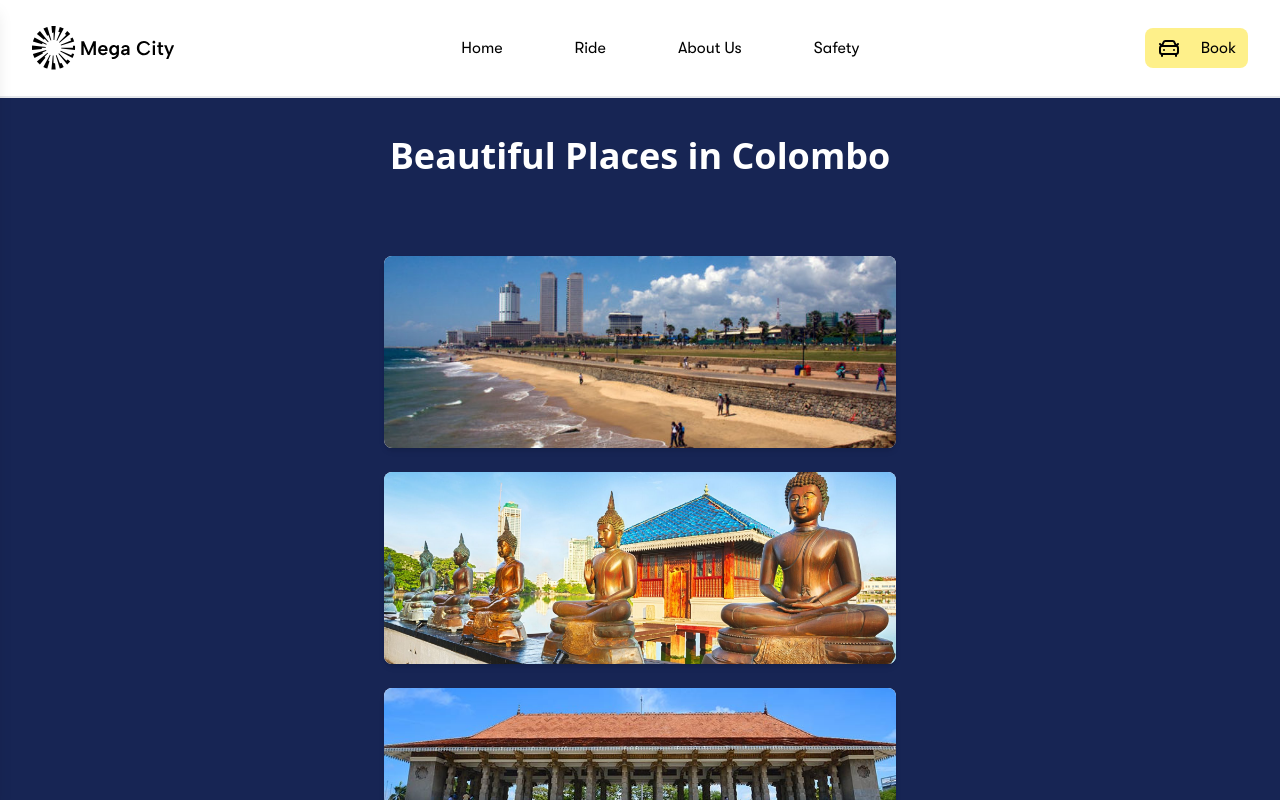
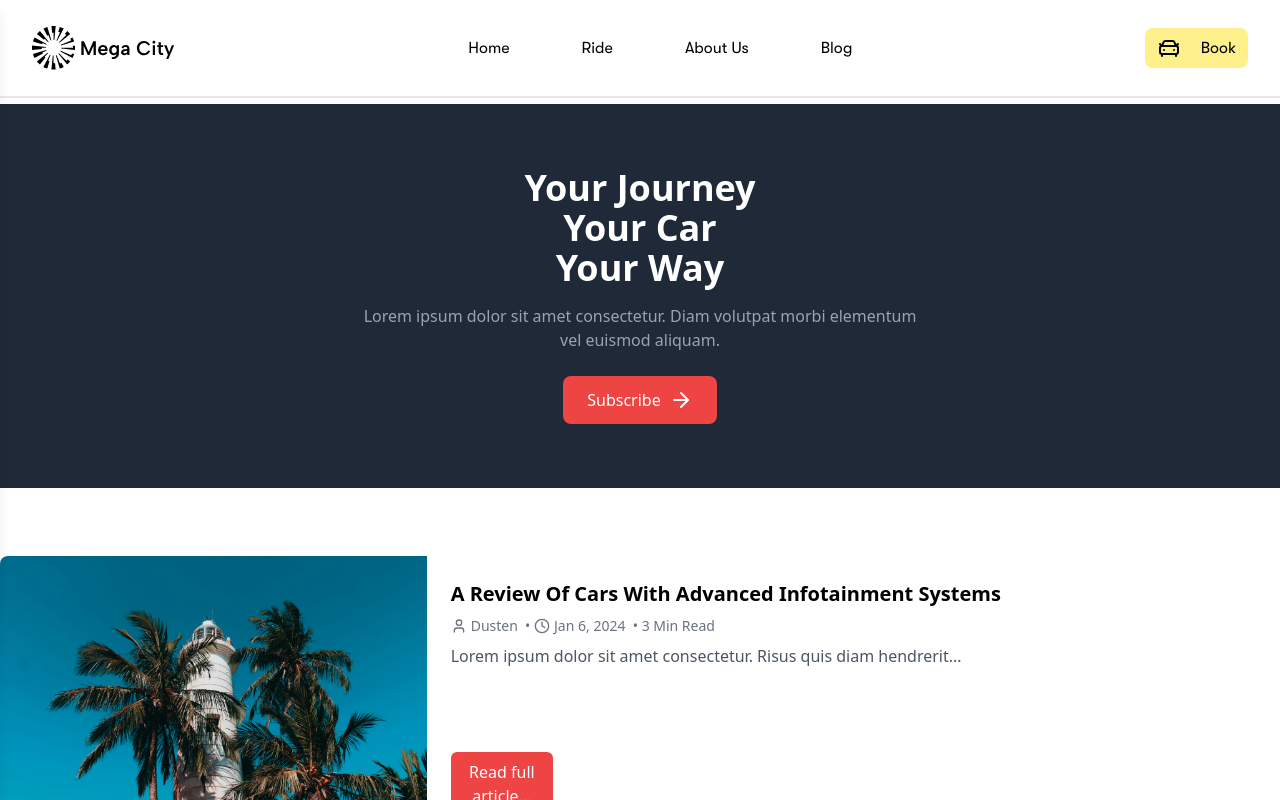
Before and after one commit to ishira-web/MegaCity_Rental_Service, a React (Vite) app in the folder Frontend/: page /blog in a window 1280 px wide. Shown: the top 800 px of the page. Built offline with nearby package versions, Linux system fonts and the light colour scheme.

Commit message:
Added UserProfile

```diff
--- a/Frontend/package.json
+++ b/Frontend/package.json
@@ -10,6 +10,7 @@
     "preview": "vite preview"
   },
   "dependencies": {
+    "@heroicons/react": "^2.2.0",
     "@react-google-maps/api": "^2.20.6",
     "axios": "^1.7.9",
     "gsap": "^3.12.7",
--- a/Frontend/src/App.jsx
+++ b/Frontend/src/App.jsx
@@ -34,7 +34,6 @@ function App() {
     <Route path='/booking' element ={<BookingLayout/>}/>
      <Route path= '/bill' element = {<Bill/>}/>
      <Route path='/driver-register' element = {<DriverRegister/>}/>
-
    </Routes>
   )
 }
--- a/Frontend/src/Pages/Blog.jsx
+++ b/Frontend/src/Pages/Blog.jsx
@@ -1,99 +1,91 @@
-import React, { useState } from "react";
-import GallFace from "/public/images/galleface.jpg";
-import inde from '/public/images/independence.jpg'
-import Ganga from '/public/images/gangaramaya.jpg'
-import museum from '/public/images/musium.jpg'
+import React from "react";
+import { ArrowRight, Clock, User } from "lucide-react";
+import pic from "/public/images/Galle.webp";
 
-
-
-function Blog() {
-  const [selectedPlace, setSelectedPlace] = useState(null);
-
-  const places = [
+const blogPosts = [
   {
-      title: "Exploring Galle Face Green: A Scenic Haven in the Heart of Colombo",
+    id: 1,
+    title: "A Review Of Cars With Advanced Infotainment Systems",
+    author: "Dusten",
+    date: "Jan 6, 2024",
+    readTime: "3 Min Read",
+    imageUrl: pic,
     description:
-        "Galle Face Green, located in the heart of Colombo, Sri Lanka, is one of the most iconic landmarks in the city. Stretching over 12 acres along the coastline, this urban park offers a serene escape from the hustle and bustle of the city, making it a popular destination for both locals and tourists. Whether you're looking to relax by the sea, enjoy outdoor activities, or explore historical landmarks, Galle Face Green has something for everyone.",
-      image: GallFace,
+      "Lorem ipsum dolor sit amet consectetur. Risus quis diam hendrerit...",
   },
   {
-      title: "Discovering Gangaramaya Temple: A Cultural and Spiritual Gem in Colombo",
+    id: 2,
+    title: "A Review Of Cars With Advanced Infotainment Systems",
+    author: "Dusten",
+    date: "Jan 6, 2024",
+    readTime: "3 Min Read",
+    imageUrl: pic,
     description:
-        "Located in the heart of Colombo, Sri Lanka, the Gangaramaya Temple is a must-see landmark for anyone interested in exploring the country’s rich Buddhist heritage. Known for its beautiful architecture, historical significance, and serene atmosphere, this temple is not just a place of worship but also a cultural hub that showcases Sri Lanka’s deep spiritual roots. Whether you're a devout follower, a curious traveler, or someone seeking to connect with Sri Lankan traditions, Gangaramaya Temple offers a memorable experience.",
-      image: Ganga,
+      "Lorem ipsum dolor sit amet consectetur. Risus quis diam hendrerit...",
   },
   {
-      title: "Independence Square",
+    id: 3,
+    title: "A Review Of Cars With Advanced Infotainment Systems",
+    author: "Dusten",
+    date: "Jan 6, 2024",
+    readTime: "3 Min Read",
+    imageUrl: pic,
     description:
-        "A historic site commemorating Sri Lanka's independence, surrounded by peaceful gardens and iconic architecture.",
-      image: inde,
+      "Lorem ipsum dolor sit amet consectetur. Risus quis diam hendrerit...",
   },
   {
-      title: "National Museum of Colombo",
+    id: 4,
+    title: "A Review Of Cars With Advanced Infotainment Systems",
+    author: "Dusten",
+    date: "Jan 6, 2024",
+    readTime: "3 Min Read",
+    imageUrl: pic,
     description:
-        "Sri Lanka's largest museum, showcasing a rich collection of artifacts, art, and historical exhibits.",
-      image: museum,
+      "Lorem ipsum dolor sit amet consectetur. Risus quis diam hendrerit...",
   },
 ];
 
-  const openModal = (place) => {
-    setSelectedPlace(place);
-  };
+function Blog() {
+  return (
+    <div className=" text-white min-h-screen mt-16 relative py-10">
+      {/* Header Section */}
+      <header className="py-16 px-6 text-center bg-gray-800 ">
+        <h1 className="text-4xl font-bold">Your Journey<br />Your Car<br />Your Way</h1>
+        <p className="mt-4 text-gray-400 max-w-xl mx-auto">
+          Lorem ipsum dolor sit amet consectetur. Diam volutpat morbi elementum vel euismod aliquam.
+        </p>
+        <button className="mt-6 bg-red-500 px-6 py-3 rounded-lg flex items-center mx-auto hover:bg-red-600 transition-all">
+          Subscribe
+          <ArrowRight className="ml-2" />
+        </button>
+      </header>
 
-  const closeModal = () => {
-    setSelectedPlace(null);
-  };
+      {/* Blog Section */}
+      <div className="w-full min-w-[10vw] ">
+        <h2 className="text-3xl font-bold mb-8">All posts</h2>
 
-  return (
-    <div className="min-h-screen bg-blue-950 p-6">
-      <div className="container mx-auto">
-        <h1 className="text-4xl font-bold text-center text-white mt-28">
-          Beautiful Places in Colombo
-        </h1>
-        <div className="flex flex-col gap-6 mt-20 justify-center items-center">
-          {places.map((place, index) => (
-            <div
-              key={index}
-              onClick={() => openModal(place)}
-              className="bg-white rounded-lg w-[40vw] h-[15vw] flex flex-col  shadow-md overflow-hidden hover:shadow-lg transition-shadow duration-300 cursor-pointer"
-            >
-              <img
-                src={place.image}
-                alt={place.title}
-                className="w-full h-48 object-cover"
-              />
-              <div className="p-4 mt-5">
-                <h2 className="text-lg font-semibold text-gray-800 text-center">
-                  {place.title}
-                </h2>
+        <div className="space-y-8">
+          {blogPosts.map((post) => (
+            <div key={post.id} className="flex bg-white text-black rounded-lg shadow-md overflow-hidden">
+              <img src={post.imageUrl} alt={post.title} className="w-1/3 object-cover" />
+              <div className="p-6 flex flex-col justify-between w-2/3">
+                <div>
+                  <h3 className="text-xl font-bold">{post.title}</h3>
+                  <div className="flex items-center text-gray-500 text-sm my-2">
+                    <User size={16} className="mr-1" /> {post.author} &nbsp;•&nbsp;
+                    <Clock size={16} className="mr-1" /> {post.date} &nbsp;•&nbsp;
+                    {post.readTime}
+                  </div>
+                  <p className="text-gray-600">{post.description}</p>
+                </div>
+                <button className="mt-4 w-[8vw] bg-red-500 text-white px-4 py-2 rounded-md hover:bg-red-600 transition-all">
+                  Read full article...
+                </button>
               </div>
             </div>
           ))}
         </div>
       </div>
-
-      {/* Modal */}
-      {selectedPlace && (
-        <div className="fixed inset-0 bg-black bg-opacity-50 flex items-center justify-center z-50">
-          <div className="bg-white rounded-lg shadow-lg max-w-lg w-full p-6 relative">
-            <button
-              onClick={closeModal}
-              className="absolute top-1 right-1 text-gray-500 hover:text-gray-800"
-            >
-              ✖
-            </button>
-            <img
-              src={selectedPlace.image}
-              alt={selectedPlace.title}
-              className="w-full h-64 object-cover rounded-lg mb-4"
-            />
-            <h2 className="text-2xl font-bold text-gray-800 mb-4">
-              {selectedPlace.title}
-            </h2>
-            <p className="text-gray-600">{selectedPlace.description}</p>
-          </div>
-        </div>
-      )}
     </div>
   );
 }
--- a/Frontend/src/Pages/Layout/RideLayout.jsx
+++ b/Frontend/src/Pages/Layout/RideLayout.jsx
@@ -1,5 +1,4 @@
 import React from 'react'
-import NavbarUser from '../NavbarUser'
 import Ride from '../Ride'
 import Footer from '../Footer'
 import { Outlet } from 'react-router-dom'
@@ -7,6 +6,7 @@ import Ride2 from '../Ride2'
 import BookingBanner from '../BookingBanner'
 import BannerServices from '../BannerServices'
 import BannerCount from '../Components/BannerCount'
+import NavbarUser from '../NavbarUser'
 
 function RideLayout() {
   return (
--- a/Frontend/src/Pages/Navbar.jsx
+++ b/Frontend/src/Pages/Navbar.jsx
@@ -34,7 +34,8 @@ function Navbar() {
         <li className="cursor-pointer p-3 hover:underline">
           <Link to="/about">About Us</Link>
         </li>
-        <li className="cursor-pointer p-3 hover:underline">Safety</li>
+        <li className="cursor-pointer p-3 hover:underline">
+          <Link to="/blog"> Blog</Link></li>
       </ul>
 
       {/* Book Button */}
--- a/Frontend/src/Pages/NavbarUser.jsx
+++ b/Frontend/src/Pages/NavbarUser.jsx
@@ -1,12 +1,14 @@
 import React, { useState, useEffect, useRef } from 'react';
 import Logo from '/public/images/Logo.svg';
-import { CarFront, Menu, X } from 'lucide-react'; // Hamburger and Close icons
+import { User, Menu, X } from 'lucide-react';
 import { Link } from 'react-router-dom';
 import { gsap } from 'gsap';
 
 function NavbarUser() {
   const [menuOpen, setMenuOpen] = useState(false);
+  const [userMenuOpen, setUserMenuOpen] = useState(false);
   const menuRef = useRef(null);
+  const userMenuRef = useRef(null);
 
   useEffect(() => {
     if (menuOpen) {
@@ -16,14 +18,24 @@ function NavbarUser() {
     }
   }, [menuOpen]);
 
+  useEffect(() => {
+    function handleClickOutside(event) {
+      if (userMenuRef.current && !userMenuRef.current.contains(event.target)) {
+        setUserMenuOpen(false);
+      }
+    }
+    document.addEventListener("mousedown", handleClickOutside);
+    return () => {
+      document.removeEventListener("mousedown", handleClickOutside);
+    };
+  }, []);
+
   return (
     <div className="flex justify-between bg-white text-black items-center py-6 px-8 border-b-2 fixed top-0 left-0 w-full z-50">
-      {/* Logo */}
       <a href="#Home">
         <img src={Logo} alt="logo" className="w-[9rem]" />
       </a>
 
-      {/* Desktop Navigation */}
       <ul className="hidden xl:flex items-center gap-12 font-walsheim text-base">
         <li className="cursor-pointer p-3 hover:underline">
           <Link to="/">Home</Link>
@@ -34,23 +46,28 @@ function NavbarUser() {
         <li className="cursor-pointer p-3 hover:underline">
           <Link to="/about">About Us</Link>
         </li>
-        <li className="cursor-pointer p-3 hover:underline">Safety</li>
+        <li className="cursor-pointer p-3 hover:underline">Blog</li>
       </ul>
 
-      {/* Book Button */}
-      <Link to="/ride">
-        <div className="hidden xl:flex items-center bg-yellow-200 px-3 py-2 gap-5 rounded-lg font-walsheim text-base cursor-pointer">
-          <CarFront />
-          <h1>Book</h1>
-        </div>
-      </Link>
+      <div className="relative hidden xl:flex items-center">
+        <button
+          className="bg-yellow-200 w-12 h-12 flex items-center justify-center rounded-full cursor-pointer"
+          onClick={() => setUserMenuOpen(!userMenuOpen)}
+        >
+          <User />
+        </button>
+        {userMenuOpen && (
+          <div ref={userMenuRef} className="absolute right-0 mt-32 w-56 bg-white shadow-2xl rounded-lg p-2">
+            <Link to="/user-profile" className="block  rounded-md px-4 text-center py-2 hover:bg-blue-500 text-black hover:text-white">View My Profile</Link>
+            <button className="w-full text-center rounded-md px-4 py-2 hover:bg-red-600 text-black  hover:text-white ">Logout</button>
+          </div>
+        )}
+      </div>
 
-      {/* Hamburger Menu for Mobile */}
       <div className="xl:hidden cursor-pointer z-50" onClick={() => setMenuOpen(!menuOpen)}>
         {menuOpen ? <X size={30} /> : <Menu size={30} />}
       </div>
 
-      {/* Mobile Navigation */}
       <div
         ref={menuRef}
         className="fixed top-0 left-0 bg-white h-screen w-[70vw] shadow-lg z-40 flex flex-col items-start justify-center px-10 transform -translate-x-full"
@@ -67,13 +84,6 @@ function NavbarUser() {
           </li>
           <li className="cursor-pointer" onClick={() => setMenuOpen(false)}>Safety</li>
         </ul>
-
-        <Link to="/ride" onClick={() => setMenuOpen(false)}>
-          <div className="mt-10 flex items-center bg-yellow-200 px-3 py-2 gap-5 rounded-lg font-walsheim text-base cursor-pointer">
-            <CarFront />
-            <h1>Book</h1>
-          </div>
-        </Link>
       </div>
     </div>
   );
```
Also changed, not shown: Frontend/src/Pages/Ride.jsx (+35 -10 lines), Frontend/src/Pages/UserProfile.jsx (+124 -4 lines), Frontend/public/images/CarToyota.png (added), 1 other file (tests, documents, lock files or other folders). Lines whose indentation alone changed are shown as unchanged.
